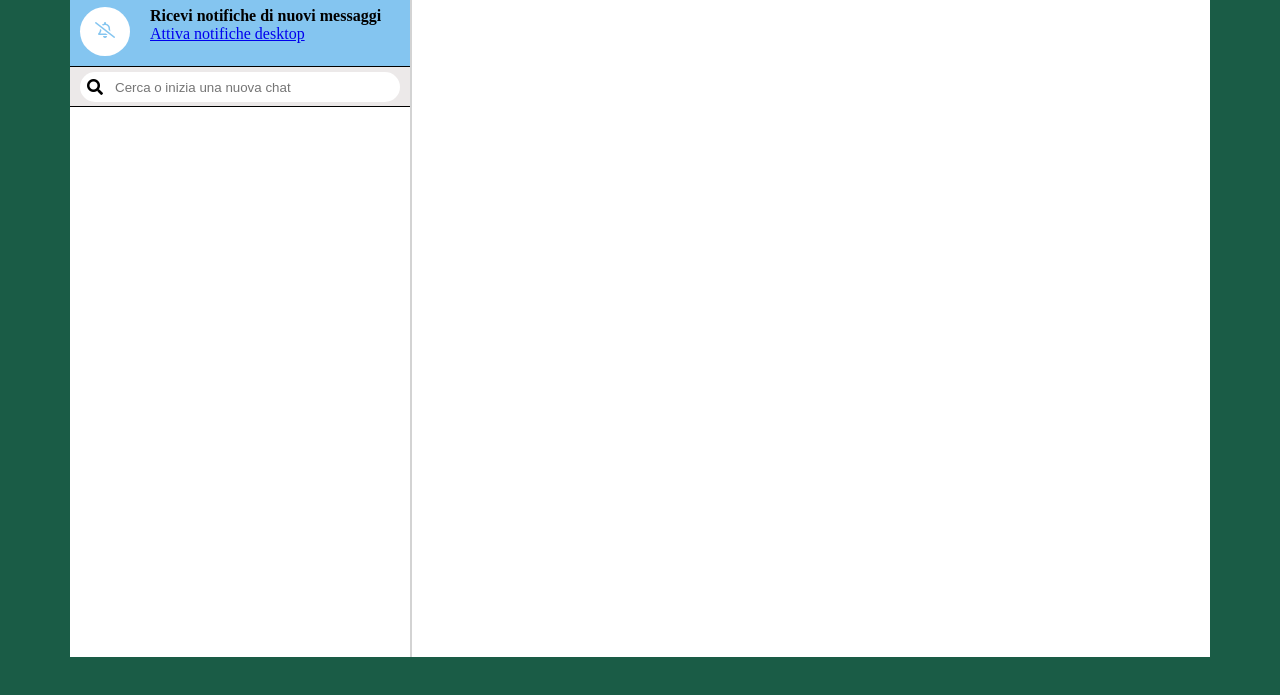
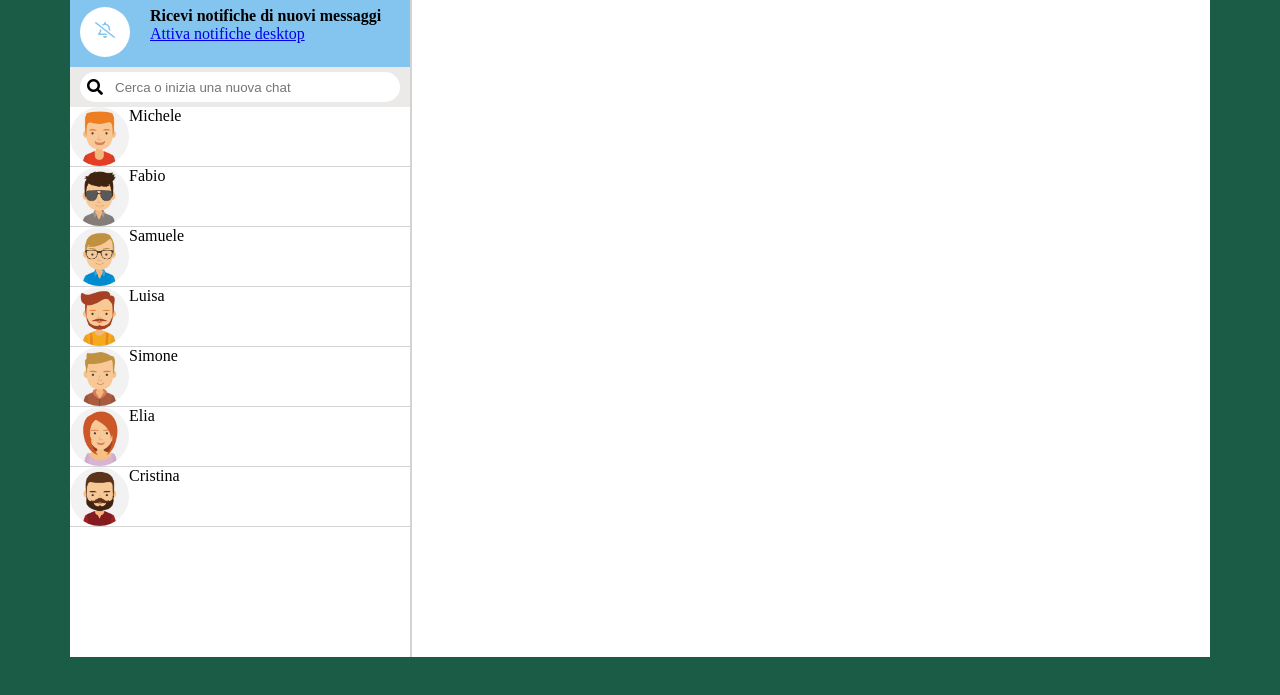
Before and after one commit to SimoneSaramondi/vue-boolzapp, a plain HTML site: page index.html in a window 1280 px wide. Shown: the part 103-798 px from the top of the page. Drawn offline with nearby package versions, Linux system fonts and the light colour scheme.

Commit message:
lista contatti

```diff
--- a/data.js
+++ b/data.js
@@ -81,4 +81,56 @@ const globalUsersList = [
             }
         ],
     },
+    {
+        name: 'Simone',
+        avatar: '_5',
+        visible: true,
+        messages: [
+            {
+                date: '10/01/2020 15:30:55',
+                text: 'Lo sai che ha aperto una nuova pizzeria?',
+                status: 'sent'
+            },
+            {
+                date: '10/01/2020 15:50:00',
+                text: 'Si, ma preferirei andare al cinema',
+                status: 'received'
+            }
+        ],
+    },
+    {
+        name: 'Elia',
+        avatar: '_6',
+        visible: true,
+        messages: [
+            {
+                date: '10/01/2020 15:30:55',
+                text: 'Lo sai che ha aperto una nuova pizzeria?',
+                status: 'sent'
+            },
+            {
+                date: '10/01/2020 15:50:00',
+                text: 'Si, ma preferirei andare al cinema',
+                status: 'received'
+            }
+        ],
+    },
+    {
+        name: 'Cristina',
+        avatar: '_8',
+        visible: true,
+        messages: [
+            {
+                date: '10/01/2020 15:30:55',
+                text: 'Lo sai che ha aperto una nuova pizzeria?',
+                status: 'sent'
+            },
+            {
+                date: '10/01/2020 15:50:00',
+                text: 'Si, ma preferirei andare al cinema',
+                status: 'received'
+            }
+        ],
+    },
+
 ];
--- a/index.html
+++ b/index.html
@@ -53,6 +53,18 @@
                 <!--Miei contatti-->
                 <div class="myContacts">
 
+                    <div class="contctsSpace" v-for="user in usersList">
+
+                        <div class="contactsImg">
+                            <img :src="getAvatarPath(user.avatar)" alt="">
+                        </div>
+
+                        <div>
+                            {{user.name}}
+                        </div>
+
+                    </div>
+
                 </div>
             </div>
             <!--Colonna di destra-->
--- a/script.js
+++ b/script.js
@@ -2,5 +2,10 @@ const app = new Vue({
     el: "#app",
     data: {
         usersList: globalUsersList,
+    },
+    methods:{
+        getAvatarPath(userAvatar){
+            return `img/avatar${userAvatar}.jpg`
+        }
     }
 })
--- a/style.css
+++ b/style.css
@@ -41,7 +41,6 @@
 
 .notfication{
     height: 70px;
-    border-bottom: 1px solid;
     background-color: rgb(132, 197, 240);
     padding: 10px;
     display: flex;
@@ -61,7 +60,6 @@
 
 .search{
     height: 40px;
-    border-bottom: 1px solid;
     padding: 5px 10px;
     background-color: rgb(236, 233, 233) ;
 
@@ -78,3 +76,12 @@
     width: 300px;
     border-color: transparent;
 }
+.contctsSpace{
+    height: 60px;
+    border-bottom: 1px solid lightgray;
+    display: flex;
+}
+.contactsImg img{
+    height: 100%;
+    border-radius: 50%;
+}
```
